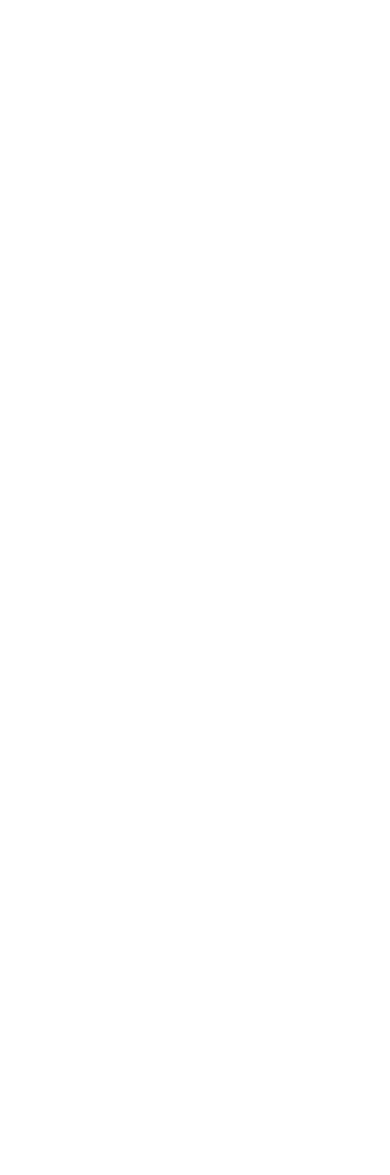
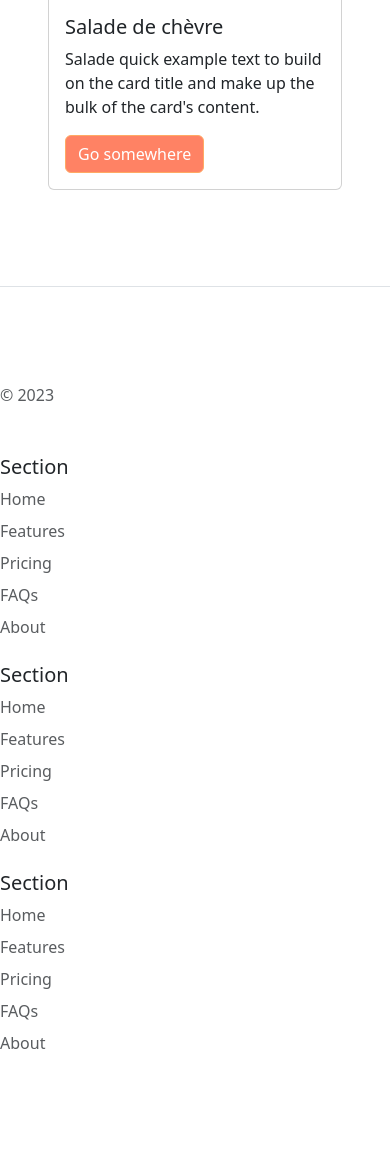
Before and after one commit to mimiecmoua/Cuisinea, a PHP site: page / in a window 390 px wide. Before the commit the part shown is empty. Shown: the part 1629-2804 px from the top of the page. Before the commit the page ends 844 px from the top, so only its background shows below. Run offline with PHP 8.4, Linux system fonts and the light colour scheme; some libraries are stand-ins or nearby versions.

Commit message:
Add home page assets uploads structuration pages

```diff
--- a/index.php
+++ b/index.php
@@ -1,18 +1,36 @@
-<!DOCTYPE html>
-<html lang="fr">
+<?php
+require_once('templates/header.php');
+require_once('lib/recipe.php');
+?>
 
-<head>
-    <meta charset="UTF-8">
-    <meta name="viewport" content="width=device-width, initial-scale=1.0">
-    <title>Document</title>
-    <link href="https://cdn.jsdelivr.net/npm/bootstrap@5.3.0/dist/css/bootstrap.min.css" rel="stylesheet" integrity="sha384-9ndCyUaIbzAi2FUVXJi0CjmCapSmO7SnpJef0486qhLnuZ2cdeRhO02iuK6FUUVM" crossorigin="anonymous">
-    <link rel="stylesheet" href="assets/css/override-bootstrap.css">
-    <link rel="stylesheet" href="assets/css/style.css">
-    <script src="https://cdn.jsdelivr.net/npm/bootstrap@5.3.0/dist/js/bootstrap.bundle.min.js" integrity="sha384-geWF76RCwLtnZ8qwWowPQNguL3RmwHVBC9FhGdlKrxdiJJigb/j/68SIy3Te4Bkz" crossorigin="anonymous"></script>
-</head>
 
-<body>
 
-</body>
 
-</html>
+<div class="row flex-lg-row-reverse align-items-center g-5 py-5 m-4">
+    <div class="col-10 col-sm-8 col-lg-6">
+        <img src="assets/images/logo-cuisinea.jpg" class="d-block mx-lg-auto img-fluid" alt="Bootstrap Themes" width="350" loading="lazy">
+    </div>
+    <div class="col-lg-6">
+        <h1 class="display-5 fw-bold text-body-emphasis lh-1 mb-3">Cuisinea - recette de cuisine</h1>
+        <p class="lead">Lorem ipsum dolor sit amet, consectetur adipiscing elit, sed do eiusmod tempor incididunt ut labore et dolore magna aliqua. Ut enim ad minim veniam, quis nostrud exercitation ullamco laboris nisi ut aliquip ex ea commodo consequat.</p>
+        <div class="d-grid gap-2 d-md-flex justify-content-md-start">
+            <a href="recettes.php" class="btn btn-primary">Voir nos recettes</a>
+        </div>
+    </div>
+</div>
+
+
+<div class="row p-5">
+
+    <?php foreach ($recipes as $key => $recipe) {
+        include('templates/recipe_partial.php');
+    } ?>
+
+
+
+
+</div>
+
+<?php
+include('templates/footer.php');
+?>
--- /dev/null
+++ b/lib/config.php
@@ -0,0 +1,2 @@
+<?php
+define('_RECIPES_IMG_PATH_', 'uploads/recipes/');
--- /dev/null
+++ b/lib/recipe.php
@@ -0,0 +1,7 @@
+<?php
+
+$recipes = [
+    ['title' => 'Mousse au chocolat', 'description' => 'Mousse quick example text to build on the card title and make up the bulk of the card\'s content.', 'image' => '1-chocolate-au-mousse.jpg'],
+    ['title' => 'Gratin dauhpinois', 'description' => 'Gratin quick example text to build on the card title and make up the bulk of the card\'s content.', 'image' => '2-gratin-dauphinois.jpg'],
+    ['title' => 'Salade de chèvre', 'description' => 'Salade quick example text to build on the card title and make up the bulk of the card\'s content.', 'image' => '3-salade.jpg'],
+];
--- /dev/null
+++ b/templates/footer.php
@@ -0,0 +1,51 @@
+<footer class="row row-cols-1 row-cols-sm-2 row-cols-md-5 py-5 my-5 border-top">
+    <div class="col mb-3">
+        <a href="/" class="d-flex align-items-center mb-3 link-body-emphasis text-decoration-none">
+            <svg class="bi me-2" width="40" height="32">
+                <use xlink:href="#bootstrap"></use>
+            </svg>
+        </a>
+        <p class="text-body-secondary">© 2023</p>
+    </div>
+
+    <di class="col mb-3">
+
+    </di>
+
+    <div class="col mb-3">
+        <h5>Section</h5>
+        <ul class="nav flex-column">
+            <li class="nav-item mb-2"><a href="#" class="nav-link p-0 text-body-secondary">Home</a></li>
+            <li class="nav-item mb-2"><a href="#" class="nav-link p-0 text-body-secondary">Features</a></li>
+            <li class="nav-item mb-2"><a href="#" class="nav-link p-0 text-body-secondary">Pricing</a></li>
+            <li class="nav-item mb-2"><a href="#" class="nav-link p-0 text-body-secondary">FAQs</a></li>
+            <li class="nav-item mb-2"><a href="#" class="nav-link p-0 text-body-secondary">About</a></li>
+        </ul>
+    </div>
+
+    <div class="col mb-3">
+        <h5>Section</h5>
+        <ul class="nav flex-column">
+            <li class="nav-item mb-2"><a href="#" class="nav-link p-0 text-body-secondary">Home</a></li>
+            <li class="nav-item mb-2"><a href="#" class="nav-link p-0 text-body-secondary">Features</a></li>
+            <li class="nav-item mb-2"><a href="#" class="nav-link p-0 text-body-secondary">Pricing</a></li>
+            <li class="nav-item mb-2"><a href="#" class="nav-link p-0 text-body-secondary">FAQs</a></li>
+            <li class="nav-item mb-2"><a href="#" class="nav-link p-0 text-body-secondary">About</a></li>
+        </ul>
+    </div>
+
+    <div class="col mb-3">
+        <h5>Section</h5>
+        <ul class="nav flex-column">
+            <li class="nav-item mb-2"><a href="#" class="nav-link p-0 text-body-secondary">Home</a></li>
+            <li class="nav-item mb-2"><a href="#" class="nav-link p-0 text-body-secondary">Features</a></li>
+            <li class="nav-item mb-2"><a href="#" class="nav-link p-0 text-body-secondary">Pricing</a></li>
+            <li class="nav-item mb-2"><a href="#" class="nav-link p-0 text-body-secondary">FAQs</a></li>
+            <li class="nav-item mb-2"><a href="#" class="nav-link p-0 text-body-secondary">About</a></li>
+        </ul>
+    </div>
+</footer>
+
+</body>
+
+</html>
--- /dev/null
+++ b/templates/header.php
@@ -0,0 +1,42 @@
+<?php
+require_once('lib/config.php');
+?>
+
+<!DOCTYPE html>
+<html lang="fr">
+
+<head>
+    <meta charset="UTF-8">
+    <meta name="viewport" content="width=device-width, initial-scale=1.0">
+    <title>Cuisinea</title>
+    <link href="https://cdn.jsdelivr.net/npm/bootstrap@5.3.0/dist/css/bootstrap.min.css" rel="stylesheet" integrity="sha384-9ndCyUaIbzAi2FUVXJi0CjmCapSmO7SnpJef0486qhLnuZ2cdeRhO02iuK6FUUVM" crossorigin="anonymous">
+    <link rel="stylesheet" href="assets/css/override-bootstrap.css">
+    <link rel="stylesheet" href="css/style.css">
+    <script src="https://cdn.jsdelivr.net/npm/bootstrap@5.3.0/dist/js/bootstrap.bundle.min.js" integrity="sha384-geWF76RCwLtnZ8qwWowPQNguL3RmwHVBC9FhGdlKrxdiJJigb/j/68SIy3Te4Bkz" crossorigin="anonymous"></script>
+</head>
+
+<body>
+
+
+    <div class="container">
+        <header class="d-flex flex-wrap align-items-center justify-content-center justify-content-md-between py-3 mb-4 border-bottom">
+
+            <a href="index.php" class="d-inline-flex link-body-emphasis text-decoration-none">
+                <img src="assets/images/logo-cuisinea-horizontal.jpg" alt="logo cuisinea" width="250">
+            </a>
+
+
+            <ul class="nav col-12 col-md-auto mb-2 justify-content-center mb-md-0">
+                <li><a href="index.php" class="nav-link px-2 link-secondary">Accueil</a></li>
+                <li><a href="recettes.php" class="nav-link px-2">Nos recettes</a></li>
+                <li><a href="#" class="nav-link px-2">Pricing</a></li>
+                <li><a href="#" class="nav-link px-2">FAQs</a></li>
+                <li><a href="#" class="nav-link px-2">About</a></li>
+            </ul>
+
+            <div class="col-md-3 text-end">
+                <button type="button" class="btn btn-outline-primary me-2">Login</button>
+                <button type="button" class="btn btn-primary">Sign-up</button>
+            </div>
+        </header>
+    </div>
--- /dev/null
+++ b/templates/recipe_partial.php
@@ -0,0 +1,10 @@
+<div class="col-md-4">
+    <div class="card">
+        <img src="<?= _RECIPES_IMG_PATH_ . $recipe['image']; ?>" class="card-img-top" alt="<?= $recipe['title']; ?>">
+        <div class="card-body">
+            <h5 class="card-title"><?= $recipe['title']; ?></h5>
+            <p class="card-text"><?= $recipe['description']; ?></p>
+            <a href="#" class="btn btn-primary">Go somewhere</a>
+        </div>
+    </div>
+</div>
```
Also changed, not shown: recette.php (added, +26 -0 lines), recettes.php (added, +28 -0 lines), assets/css/override-bootstrap.css (renamed from css/override-bootstrap.css), assets/css/style.css (added), assets/images/logo-cuisinea-horizontal.jpg (renamed from images/logo-cuisinea-horizontal.jpg), assets/images/logo-cuisinea.jpg (renamed from images/logo-cuisinea.jpg).
